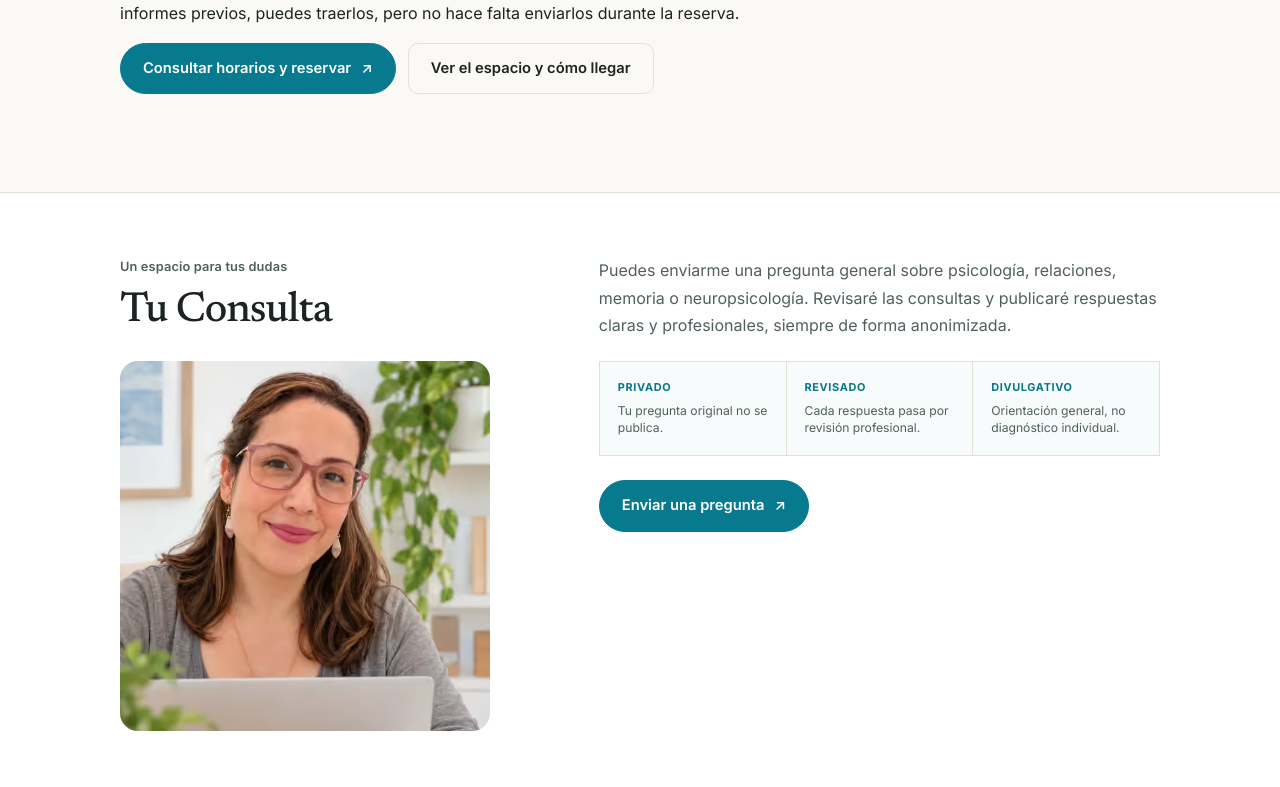
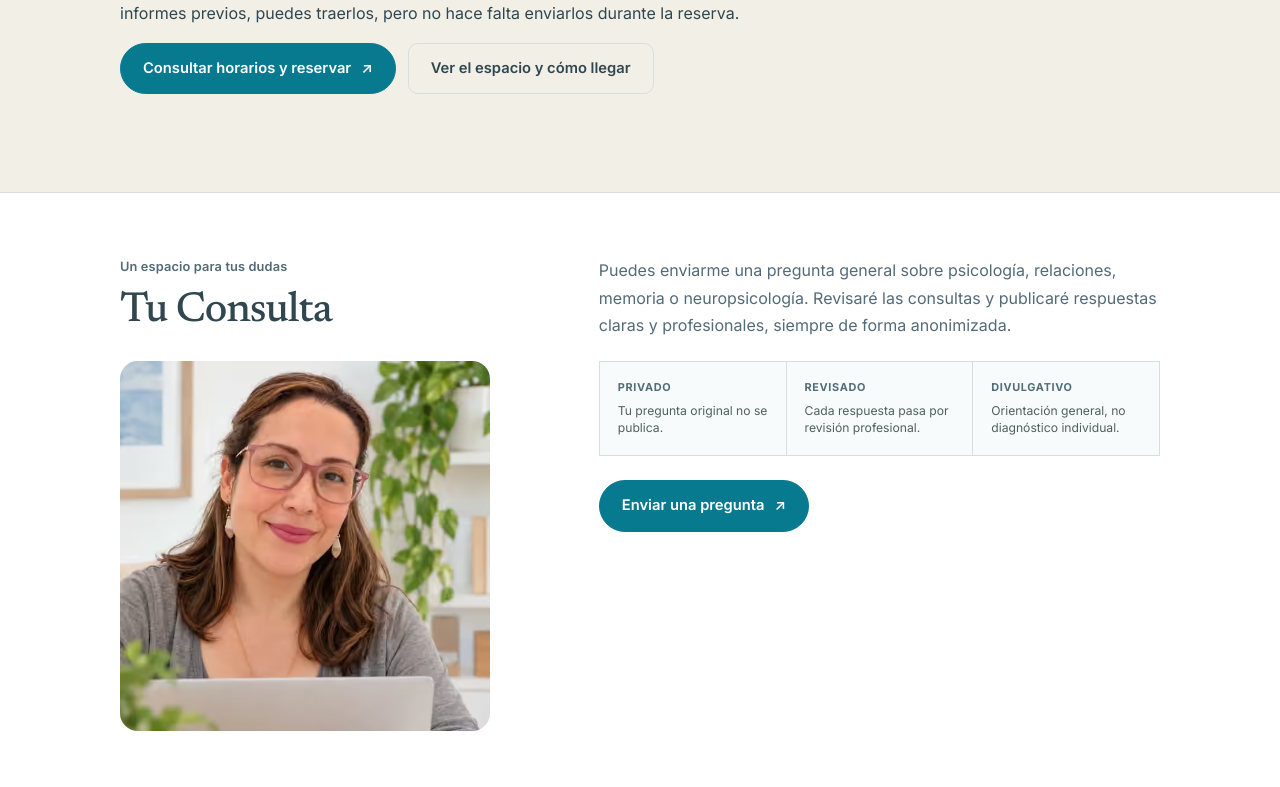
Before and after one commit to carolinasanchezgirona/Portfolio-Carolina, a Next.js app: page / in a window 1280 px wide. Shown: the part 4509-5296 px from the top of the page. Built offline with nearby package versions, Linux system fonts and the light colour scheme.

Commit message:
Adopt calm blue-gray psychology brand palette

```diff
--- a/app/editorial.css
+++ b/app/editorial.css
@@ -1,13 +1,13 @@
 .editorial-site{
-  --e-bg:#FBF9F5;
-  --e-ink:#1C2320;
-  --e-ink-soft:#52605A;
-  --e-teal:#08758A;
-  --e-teal-tint:#EAF6F8;
-  --e-coral:#B24A25;
-  --e-coral-tint:#F5E7DE;
-  --e-indigo:#4B4ADE;
-  --e-line:#E4E0D8;
+  --e-bg:#F2EFE7;
+  --e-ink:#304750;
+  --e-ink-soft:#536B77;
+  --e-teal:#526C78;
+  --e-teal-tint:#E3EBEE;
+  --e-coral:#809DA8;
+  --e-coral-tint:#EDEDED;
+  --e-indigo:#708793;
+  --e-line:#D9DDDE;
   --e-card:#FFFFFF;
   min-height:100vh;
   background:var(--e-bg);
@@ -37,7 +37,7 @@
   margin:0 auto;
   padding:14px 0;
   border-bottom:1px solid var(--e-line);
-  background:rgba(251,249,245,.94);
+  background:rgba(242,239,231,.94);
   backdrop-filter:blur(16px);
   -webkit-backdrop-filter:blur(16px);
 }
@@ -57,7 +57,7 @@
   color:var(--e-bg);
   box-shadow:none;
 }
-.editorial-site .nav a.nav-cta:hover{background:#065D70;color:var(--e-bg);}
+.editorial-site .nav a.nav-cta:hover{background:#405A65;color:var(--e-bg);}
 
 .editorial-hero{padding:56px 0 64px;border-bottom:1px solid var(--e-line);}
 .editorial-hero-grid{
```
